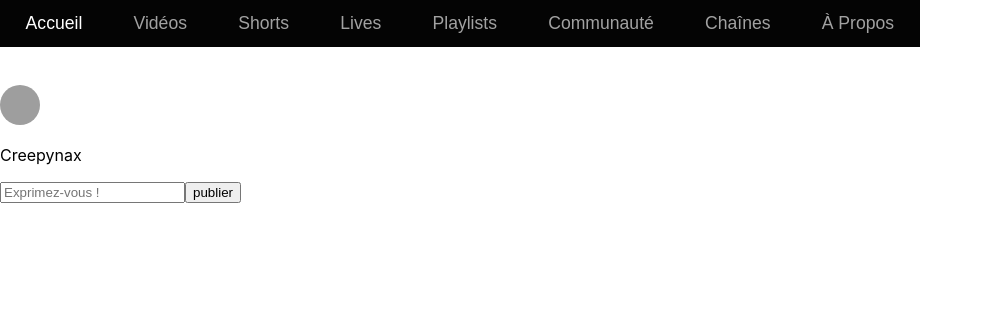
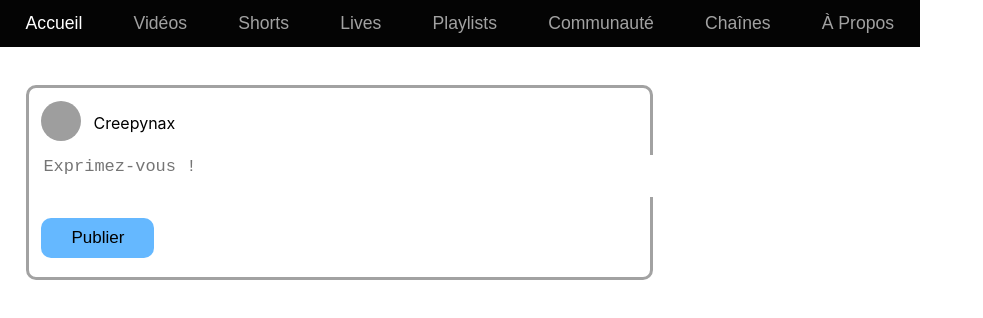
Before and after one commit to sylv0r/CodingTub, a React (Create React App) app in the folder client/: page /MenuChaine in a window 1280 px wide. Both pictures are taken after a click on the button "Communauté". Shown: the top 318 px of the page, without its empty margins (0-983 px from the left). Built offline with nearby package versions, Linux system fonts and the light colour scheme; no server answers; grey boxes are pictures that could not be loaded.

Commit message:
style formulaire

```diff
--- a/client/src/App.css
+++ /dev/null
@@ -1,38 +0,0 @@
-.App {
-  text-align: center;
-}
-
-.App-logo {
-  height: 40vmin;
-  pointer-events: none;
-}
-
-@media (prefers-reduced-motion: no-preference) {
-  .App-logo {
-    animation: App-logo-spin infinite 20s linear;
-  }
-}
-
-.App-header {
-  background-color: #282c34;
-  min-height: 100vh;
-  display: flex;
-  flex-direction: column;
-  align-items: center;
-  justify-content: center;
-  font-size: calc(10px + 2vmin);
-  color: white;
-}
-
-.App-link {
-  color: #61dafb;
-}
-
-@keyframes App-logo-spin {
-  from {
-    transform: rotate(0deg);
-  }
-  to {
-    transform: rotate(360deg);
-  }
-}
--- a/client/src/App.js
+++ /dev/null
@@ -1,13 +0,0 @@
-import logo from './logo.svg';
-import './App.css';
-import MenuChaine from './components/Chaine/MenuChaine/MenuChaine'
-
-function App() {
-  return (
-    <div>
-      <MenuChaine />
-    </div>
-  );
-}
-
-export default App;
--- a/client/src/components/Chaine/MenuChaine/MenuChaine.scss
+++ b/client/src/components/Chaine/MenuChaine/MenuChaine.scss
@@ -1,5 +1,3 @@
-
-
 .sections_menu {
     background-color: #040404;
     color: #a2a2a2;
@@ -12,9 +10,4 @@
 
 .sections_menu:hover {
     color: white;
-
 }
-
-.sections_menu:checked {
-    border-bottom: 2px #a2a2a2;
-}
--- /dev/null
+++ b/client/src/components/Chaine/SectionCommunaute/AutoExpandingTextarea.js
@@ -0,0 +1,23 @@
+import React, { useState } from "react";
+
+function AutoExpandingTextarea(props) {
+  const [value, setValue] = useState("");
+
+  const handleChange = (event) => {
+    setValue(event.target.value);
+    event.target.style.height = "auto";
+    event.target.style.height = `${event.target.scrollHeight}px`;
+  };
+
+  return (
+    <textarea
+        value={value}
+        onChange={handleChange}
+        {...props}
+        placeholder="Exprimez-vous !"
+        className='content'
+    />
+  );
+}
+
+export default AutoExpandingTextarea;
--- a/client/src/components/Chaine/SectionCommunaute/PostCommunaute.js
+++ b/client/src/components/Chaine/SectionCommunaute/PostCommunaute.js
@@ -1,6 +1,7 @@
 import React, { useRef } from 'react';
 import Form from 'react-bootstrap/Form';
 import Button from 'react-bootstrap/Button';
+import AutoExpandingTextarea from "./AutoExpandingTextarea";
 
 function PostCommunaute(props) {
 
@@ -26,15 +27,13 @@ function PostCommunaute(props) {
     }
 
     return (
-        <div>
+        <div className='content_submit'>
             <Form>
-                <Form.Control
+                <AutoExpandingTextarea
                     ref={content}
-                    type="text"
-                    placeholder="Exprimez-vous !"
                 />
-                    <Button variant="primary" type="submit" onClick={(e) => contentSubmit(e)}>
-                        publier
+                    <Button variant="primary" className='submit_content' type="submit" onClick={(e) => contentSubmit(e)}>
+                        Publier
                     </Button>
             </Form>
         </div>
--- a/client/src/components/Chaine/SectionCommunaute/SectionCommunaute.js
+++ b/client/src/components/Chaine/SectionCommunaute/SectionCommunaute.js
@@ -25,7 +25,7 @@ export default function SectionCommunaute(){
     // affichage (render)
     return (
     <div className='div_section_communaute'>
-        <div>
+        <div className='pdp_name'>
             <img src="https://st4.depositphotos.com/21557188/23287/v/600/depositphotos_232872160-stock-illustration-simple-person-icon-linear-symbol.jpg" alt="pdp_utilisateur" className='pdp_utilisateur'></img>
             <p>{user.name}Creepynax</p>
         </div>
--- a/client/src/components/Chaine/SectionCommunaute/SectionCommunaute.scss
+++ b/client/src/components/Chaine/SectionCommunaute/SectionCommunaute.scss
@@ -3,3 +3,109 @@
     height: 40px;
     border-radius: 50px;
 }
+
+.div_section_communaute {
+    display: flex;
+    flex-direction: column;
+    align-items: flex-start;
+    justify-content: space-around;
+    padding: 1% 1%;
+    margin-left: 2%;
+    margin-right: 49%;
+    border: solid #a2a2a2;
+    border-radius: 10px;
+}
+
+.pdp_name {
+    display: flex;
+    justify-content: flex-start;
+    margin-bottom: 1%;
+}
+
+.pdp_name p {
+    margin-left: 10%;
+    margin-top: 10%;
+}
+
+.content_submit {
+    display: flex;
+    flex-direction: column;
+    padding-bottom: 1%;
+    padding-right: 10%;
+}
+
+.content {
+    font-size: 17px;
+    width: 200%;
+    border: none;
+    word-wrap: break-word;
+    max-width: 200%;
+    resize: none;
+}
+
+.content:focus{
+    outline: none;
+}
+
+.submit_content {
+    background-color: #65b8ff;
+    color: black;
+    padding: 10px 30px;
+    border-radius: 10px;
+    border: none;
+    font-size: 17px;
+    cursor: pointer;
+    margin-top: 5%;
+    margin-right: 60%;
+}
+
+/*.div_section_communaute {
+    display: flex;
+    flex-direction: column;
+    justify-content: flex-start;
+    align-items: flex-start;
+    padding-top: 1%;
+    padding-bottom: 7%;
+    padding-left: 1%;
+    font-size: 90%;
+    border-radius: 10px;
+    margin-top: 2%;
+    margin-left: 2%;
+    margin-right: 60%;
+    border: solid #a2a2a2;
+}
+
+.pdp_name {
+    display: flex;
+    margin-bottom: 2%;
+}
+
+.pdp_name p{
+    margin-left: 10%;
+}
+
+.content_submit{
+    display: flex;
+    flex-direction: column;
+
+}
+
+.content{
+    border: none;
+    font-size: large;
+}
+
+.content:focus{
+    outline: none;
+}
+
+.submit_content {
+    background-color: #272727;
+    color: #fff;
+    padding: 10px 30px;
+    border-radius: 20px;
+    border: none;
+    font-size: 17px;
+    cursor: pointer;
+}
+*/
--- a/client/src/index.js
+++ b/client/src/index.js
@@ -1,17 +1,22 @@
 import React from 'react';
 import ReactDOM from 'react-dom/client';
 import './index.css';
-import App from './App';
-import reportWebVitals from './reportWebVitals';
+import {
+  createBrowserRouter,
+  RouterProvider,
+} from "react-router-dom";
+import MenuChaine from './components/Chaine/MenuChaine/MenuChaine';
+
+const router = createBrowserRouter([
+  {
+    path: "/MenuChaine",
+    element: <MenuChaine />,
+  },
+]);
 
 const root = ReactDOM.createRoot(document.getElementById('root'));
 root.render(
   <React.StrictMode>
-    <App />
+    <RouterProvider router={router} />
   </React.StrictMode>
 );
-
-// If you want to start measuring performance in your app, pass a function
-// to log results (for example: reportWebVitals(console.log))
-// or send to an analytics endpoint. Learn more: https://bit.ly/CRA-vitals
-reportWebVitals();
```
